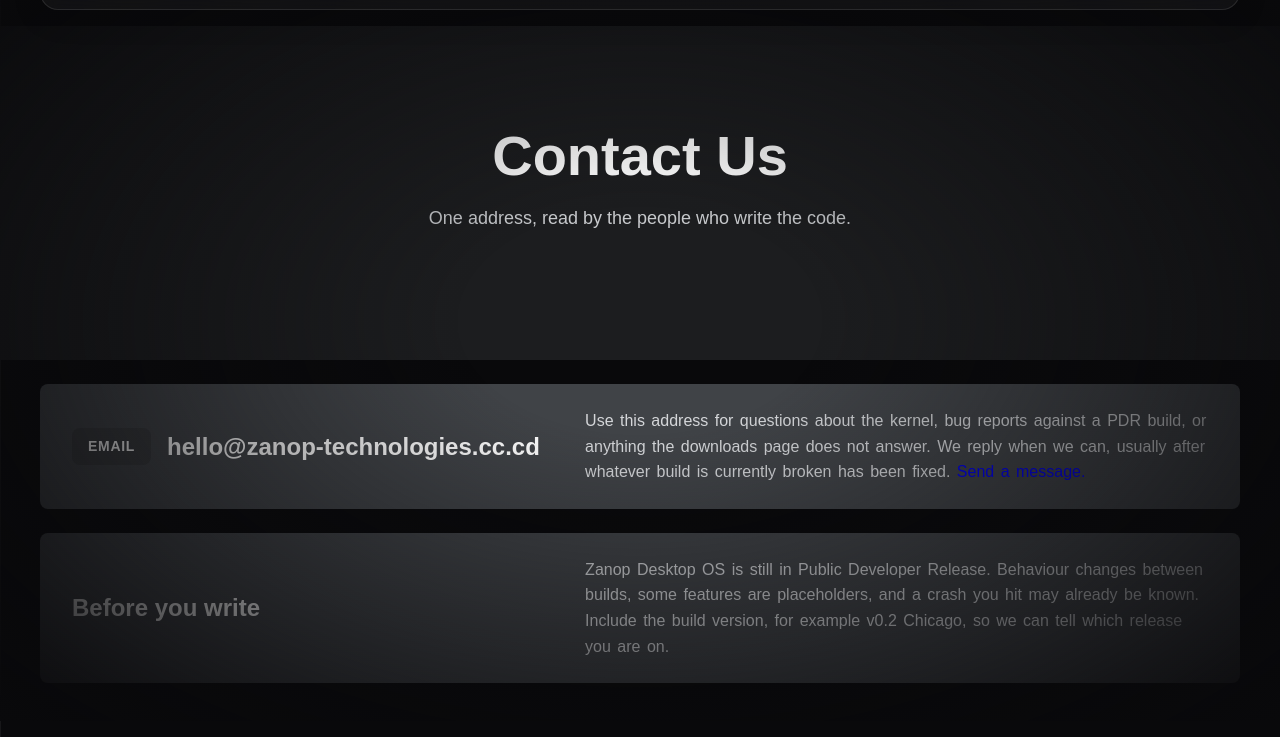
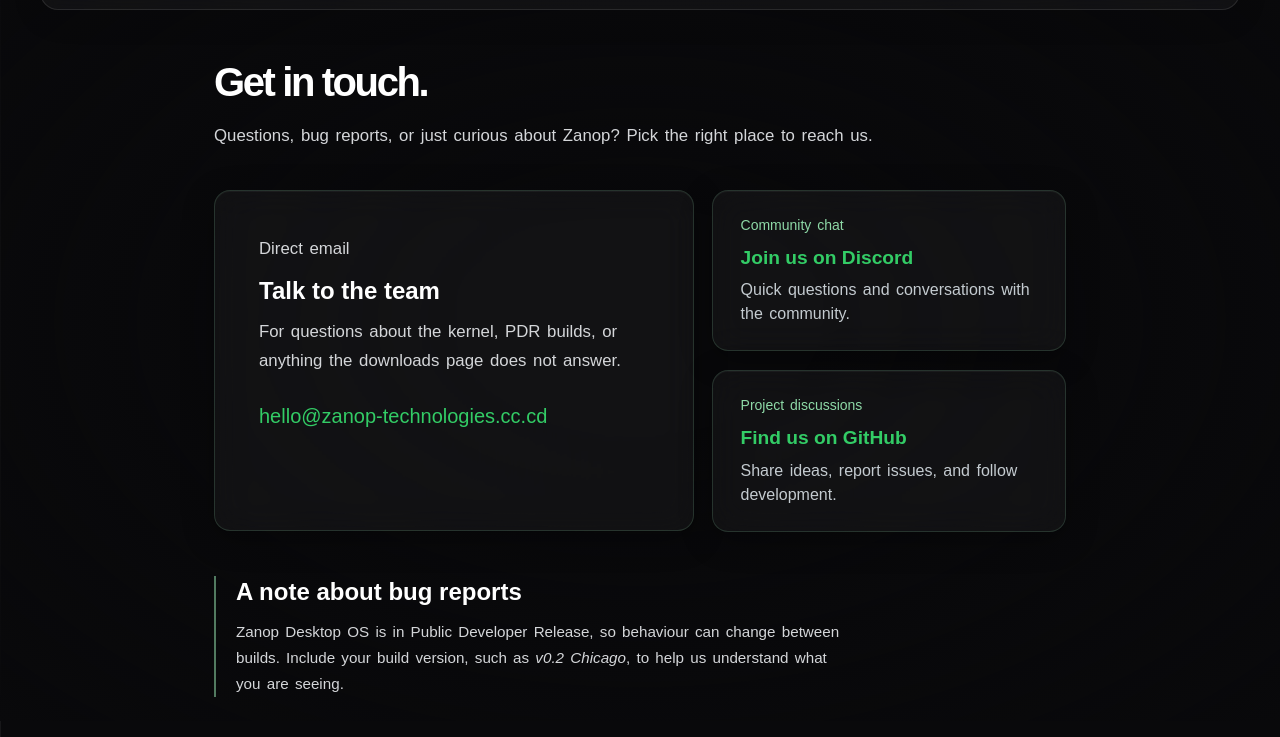
Before and after one commit to Bashamega/zanop-website, a plain HTML site: page contact.html in a window 1280 px wide. Shown: the part 79-816 px from the top of the page. Drawn offline with Linux system fonts and the light colour scheme; a web font is replaced by a local one.

Commit message:
Refactor about, contact, and downloads pages with new layouts and styles. Add JavaScript functionality for dynamic release listing on downloads page. Introduce new CSS files for contact and downloads sections to enhance visual presentation.

```diff
--- a/contact.html
+++ b/contact.html
@@ -14,36 +14,50 @@
     <link rel="stylesheet" href="styles/header.css">
     <link rel="stylesheet" href="styles/cta.css">
     <link rel="stylesheet" href="styles/interactive.css">
+    <link rel="stylesheet" href="styles/contact.css">
     <script src="js/nav.js" defer></script>
 </head>
 
 <body>
     <site-navbar></site-navbar>
-    <section class="cta-sect">
-        <div class="cta-text">
-            <h1>Contact Us</h1>
-            <small>One address, read by the people who write the code.</small>
-        </div>
-    </section>
-    <section class="latest-release">
-        <div class="latest-release-badge">Email</div>
-        <h1>hello@zanop-technologies.cc.cd</h1>
-        <span>
-            Use this address for questions about the kernel, bug reports against a PDR build,
-            or anything the downloads page does not answer. We reply when we can, usually after
-            whatever build is currently broken has been fixed.
-            <a href="mailto:hello@zanop-technologies.cc.cd">Send a message.</a>
-        </span>
-    </section>
-    <section class="latest-release">
-        <h1>Before you write</h1>
-        <span>
-            Zanop Desktop OS is still in Public Developer Release. Behaviour changes between
-            builds, some features are placeholders, and a crash you hit may already be known.
-            Include the build version, for example v0.2 Chicago, so we can tell which release
-            you are on.
-        </span>
-    </section>
+    <main class="page contact-page">
+        <header class="contact-intro">
+            <h1>Get in touch.</h1>
+            <p>Questions, bug reports, or just curious about Zanop? Pick the right place to reach us.</p>
+        </header>
+
+        <section class="contact-options" aria-label="Ways to contact Zanop">
+            <article class="contact-email glass">
+                <p class="contact-label">Direct email</p>
+                <h2>Talk to the team</h2>
+                <p>For questions about the kernel, PDR builds, or anything the downloads page does not answer.</p>
+                <a class="contact-email-link" href="mailto:hello@zanop-technologies.cc.cd">
+                    hello@zanop-technologies.cc.cd
+                </a>
+            </article>
+
+            <div class="contact-community">
+                <a class="contact-link glass" href="https://discord.gg/bvBEHCnQv7">
+                    <span class="contact-label">Community chat</span>
+                    <strong>Join us on Discord</strong>
+                    <span>Quick questions and conversations with the community.</span>
+                </a>
+                <a class="contact-link glass" href="https://github.com/orgs/Zanop-Technologies/discussions">
+                    <span class="contact-label">Project discussions</span>
+                    <strong>Find us on GitHub</strong>
+                    <span>Share ideas, report issues, and follow development.</span>
+                </a>
+            </div>
+        </section>
+
+        <aside class="contact-note">
+            <h2>A note about bug reports</h2>
+            <p>
+                Zanop Desktop OS is in Public Developer Release, so behaviour can change between builds.
+                Include your build version, such as <em>v0.2 Chicago</em>, to help us understand what you are seeing.
+            </p>
+        </aside>
+    </main>
 </body>
 
 </html>
--- /dev/null
+++ b/styles/contact.css
@@ -0,0 +1,142 @@
+.contact-page {
+  max-width: 1000px;
+  padding-top: 40px;
+  padding-bottom: 80px;
+}
+
+.contact-intro {
+  max-width: 680px;
+  margin-bottom: 40px;
+}
+
+.contact-intro h1 {
+  font-size: clamp(2.5rem, 7vw, 5rem);
+  letter-spacing: -0.06em;
+}
+
+.contact-intro p,
+.contact-email > p,
+.contact-note p {
+  color: #c4cbd0;
+  font-size: 1.05rem;
+  line-height: 1.7;
+}
+
+.contact-options {
+  display: grid;
+  grid-template-columns: minmax(0, 1.15fr) minmax(280px, 0.85fr);
+  gap: 18px;
+}
+
+.contact-email,
+.contact-link {
+  border-color: rgba(153, 235, 186, 0.16);
+  background: rgba(20, 32, 27, 0.58);
+  backdrop-filter: blur(16px);
+  -webkit-backdrop-filter: blur(16px);
+}
+
+.contact-email {
+  padding: clamp(24px, 5vw, 44px);
+}
+
+.contact-label {
+  margin-bottom: 16px;
+  color: #8ed9a7;
+  font-size: 0.875rem;
+}
+
+.contact-email h2,
+.contact-note h2 {
+  margin-bottom: 12px;
+  font-size: clamp(1.5rem, 3vw, 2rem);
+  line-height: 1.25;
+}
+
+.contact-email > p:not(.contact-label) {
+  max-width: 48ch;
+  margin-bottom: 26px;
+}
+
+.contact-email-link {
+  display: inline-block;
+  color: #a4edb9;
+  font-size: clamp(1rem, 2.5vw, 1.25rem);
+  overflow-wrap: anywhere;
+}
+
+.contact-community {
+  display: grid;
+  gap: 18px;
+}
+
+.contact-link {
+  display: flex;
+  flex-direction: column;
+  align-items: flex-start;
+  justify-content: center;
+  min-height: 150px;
+  padding: 24px 28px;
+  color: #fff;
+  transition: background-color 180ms ease, border-color 180ms ease, transform 180ms ease;
+}
+
+.contact-link .contact-label {
+  margin-bottom: 8px;
+}
+
+.contact-link strong {
+  margin-bottom: 6px;
+  font-size: 1.2rem;
+}
+
+.contact-link > span:last-child {
+  color: #c4cbd0;
+  line-height: 1.5;
+}
+
+.contact-link:hover {
+  transform: translateY(-2px);
+  border-color: rgba(153, 235, 186, 0.38);
+  background: rgba(37, 58, 46, 0.7);
+}
+
+.contact-note {
+  max-width: 660px;
+  margin-top: 44px;
+  padding-left: 20px;
+  border-left: 2px solid rgba(142, 217, 167, 0.55);
+}
+
+.contact-note h2 {
+  font-size: 1.15rem;
+}
+
+.contact-note p {
+  font-size: 0.95rem;
+}
+
+.contact-page a:focus-visible {
+  outline: 2px solid #a4edb9;
+  outline-offset: 4px;
+}
+
+@media (max-width: 700px) {
+  .contact-page {
+    padding-top: 16px;
+  }
+
+  .contact-options {
+    grid-template-columns: 1fr;
+  }
+
+  .contact-link {
+    min-height: 130px;
+  }
+}
+
+@media (prefers-reduced-motion: reduce) {
+  .contact-link {
+    transition: none;
+  }
+}
--- a/styles/cta.css
+++ b/styles/cta.css
@@ -1,6 +1,7 @@
 section.cta-sect {
-    background-color: #1c1d1f;
     padding: 96px 24px;
+    position: relative;
+    z-index: 1;
 }
 
 div.cta-text {
```
Also changed, not shown: about.html (+8 -5 lines), downloads.html (+8 -49 lines), js/downloads.js (added, +46 -0 lines), styles/downloads.css (added, +94 -0 lines).
